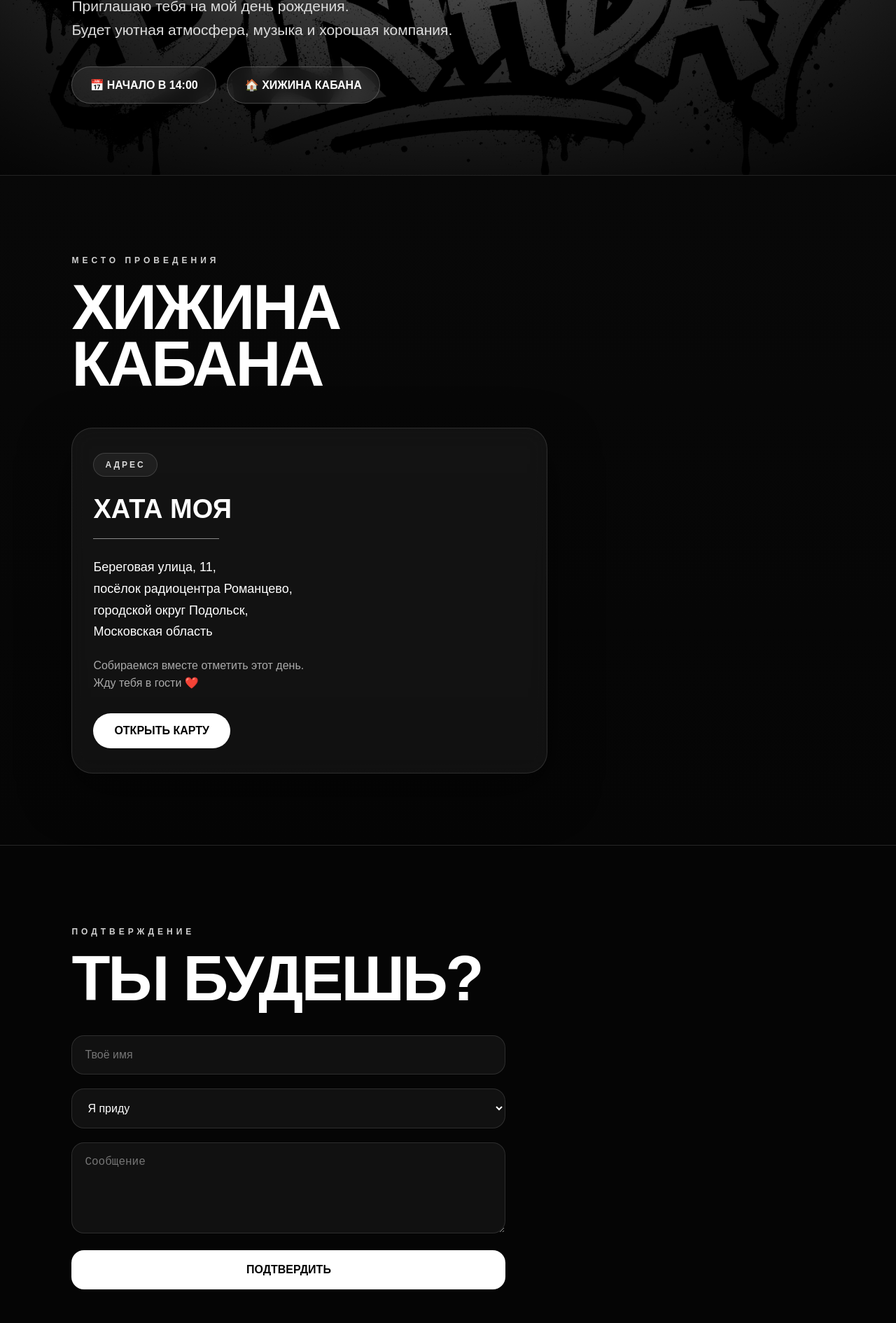
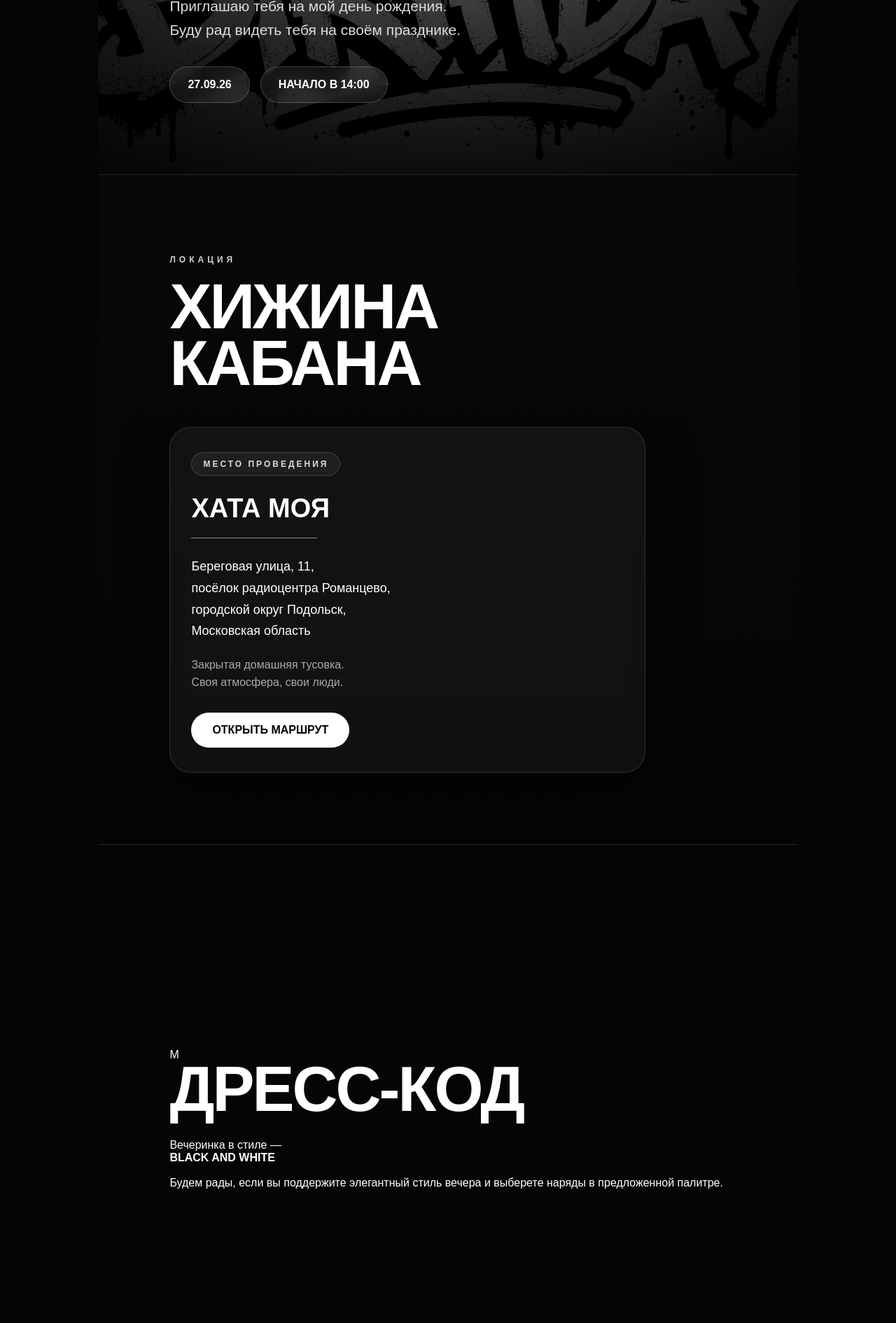
Before and after one commit to d13176428-png/birthday-invite4, a website: page public/index.html in a window 1280 px wide. Shown: the part 555-2445 px from the top of the page at 70% size. Drawn offline with Linux system fonts and the light colour scheme.

Commit message:
Update index.html

```diff
--- a/public/index.html
+++ b/public/index.html
@@ -1,7 +1,10 @@
 <!DOCTYPE html>
 <html lang="ru">
+
 <head>
+
 <meta charset="UTF-8">
+
 <meta name="viewport" content="width=device-width, initial-scale=1.0">
 
 <title>Приглашение — Максим Кабанков</title>
@@ -10,20 +13,31 @@
 
 </head>
 
+
 <body>
 
 
+<main>
+
+
+<!-- ГЛАВНЫЙ ЭКРАН -->
+
 <section class="hero">
 
+
 <div class="hero-bg"></div>
+
 <div class="hero-overlay"></div>
+
 
 
 <div class="hero-content">
 
+
 <p class="label">
 ПРИГЛАШЕНИЕ
 </p>
+
 
 
 <h1>
@@ -32,30 +46,36 @@
 </h1>
 
 
+
 <p class="invite-text">
 
 Приглашаю тебя на мой день рождения.<br>
-Будет уютная атмосфера, музыка и хорошая компания.
+
+Буду рад видеть тебя на своём празднике.
 
 </p>
 
 
+
 <div class="hero-info">
 
+
 <div class="hero-pill">
-📅 НАЧАЛО В 14:00
+27.09.26
 </div>
 
 
 <div class="hero-pill">
-🏠 ХИЖИНА КАБАНА
+НАЧАЛО В 14:00
 </div>
 
 
 </div>
 
 
+
 </div>
+
 
 </section>
 
@@ -63,12 +83,16 @@
 
 
 
+<!-- МЕСТО -->
+
+
 <section class="details">
 
 
 <p class="label">
-МЕСТО ПРОВЕДЕНИЯ
+ЛОКАЦИЯ
 </p>
+
 
 
 <h2>
@@ -78,12 +102,14 @@
 
 
 
+
 <div class="place-card">
 
 
 <div class="place-badge">
-АДРЕС
+МЕСТО ПРОВЕДЕНИЯ
 </div>
+
 
 
 <p class="place-name">
@@ -109,18 +135,19 @@
 
 <p class="place-note">
 
-Собираемся вместе отметить этот день.<br>
-Жду тебя в гости ❤️
+Закрытая домашняя тусовка.<br>
+Своя атмосфера, свои люди.
 
 </p>
 
 
 
-<a class="map-button"
+<a
+class="map-button"
 href="https://yandex.ru/maps/?text=Береговая+улица+11,+посёлок+радиоцентра+Романцево,+городской+округ+Подольск,+Московская+область"
 target="_blank">
 
-ОТКРЫТЬ КАРТУ
+ОТКРЫТЬ МАРШРУТ
 
 </a>
 
@@ -136,12 +163,93 @@ target="_blank">
 
 
 
-<section>
+<!-- ДРЕСС КОД -->
+
+
+<section class="dress-section">
+
+
+<div class="dress-code">
+
+
+<div class="dress-line">
+
+<span></span>
+
+M
+
+<span></span>
+
+</div>
+
+
+
+
+<h2>
+Дресс-код
+</h2>
+
+
+
+
+<p>
+
+Вечеринка в стиле —
+
+<br>
+
+<b>
+BLACK AND WHITE
+</b>
+
+<br><br>
+
+
+Будем рады, если вы
+поддержите элегантный стиль
+вечера и выберете наряды
+в предложенной палитре.
+
+
+</p>
+
+
+
+
+<div class="colors">
+
+
+<div class="color white"></div>
+
+
+<div class="color black"></div>
+
+
+</div>
+
+
+
+</div>
+
+
+</section>
+
+
+
+
+
+
+
+<!-- ФОРМА -->
+
+
+<section class="rsvp-section">
 
 
 <p class="label">
 ПОДТВЕРЖДЕНИЕ
 </p>
+
 
 
 <h2>
@@ -150,50 +258,65 @@ target="_blank">
 
 
 
-<form class="rsvp-form">
+
+<form id="rsvpForm" class="rsvp-form">
 
 
 <input
-type="text"
+id="name"
 placeholder="Твоё имя"
-id="name"
+required>
+
+
+
+<input
+id="guests"
+type="number"
+min="1"
+value="1"
+placeholder="Количество гостей"
 >
 
 
-<select id="answer">
 
-<option>
-Я приду
+
+<select id="status">
+
+<option value="yes">
+Я приду 🖤
 </option>
 
-<option>
+
+<option value="no">
 Не смогу прийти
 </option>
+
 
 </select>
 
 
 
+
 <textarea
-id="message"
-placeholder="Сообщение"
-></textarea>
+id="comment"
+placeholder="Комментарий">
+</textarea>
 
 
 
-<button type="button" onclick="sendForm()">
 
-ПОДТВЕРДИТЬ
+<button>
+ПОДТВЕРДИТЬ УЧАСТИЕ
+</button>
 
-</button>
 
 
 
 <p id="formMessage"></p>
 
 
+
 </form>
-
 
 
 </section>
@@ -201,9 +324,13 @@ placeholder="Сообщение"
 
 
 
+</main>
+
+
 
 <script src="script.js"></script>
 
 
 </body>
+
 </html>
```
